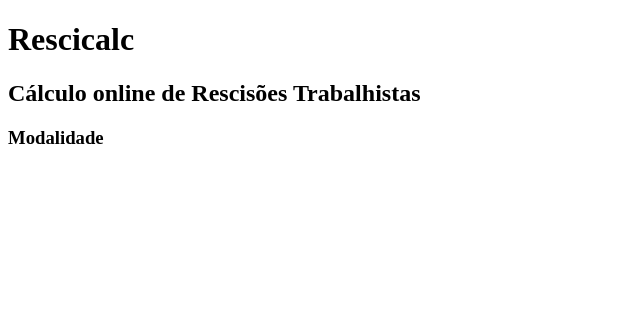
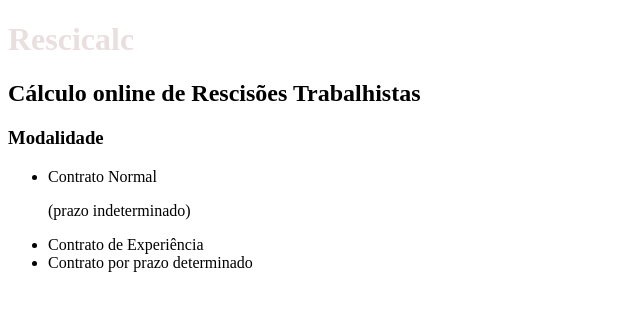
Before and after one commit to beneditobraga/Rescicalc, a plain HTML site: page index.html in a window 1280 px wide. Shown: the whole page, without its empty margins (0-640 px from the left). Drawn offline with Linux system fonts and the light colour scheme.

Commit message:
Styles
Creating styles and topics

```diff
--- a/index.html
+++ b/index.html
@@ -2,10 +2,23 @@
 <html lang="pt-BR">
     <head>
         <title>Rescicalc</title>
+            <style type="text/css">
+                .leftpanel {
+
+                }
+                .rightpanel {
+
+                }
+            </style>
             <body>
-                <h1>Rescicalc</h1>
+                <h1 style="color: rgb(233, 223, 223);">Rescicalc</h1>
                 <h2>Cálculo online de Rescisões Trabalhistas</h2>
                 <h3>Modalidade</h3>
+                <ul>
+                    <li>Contrato Normal <p>(prazo indeterminado)</p></li>
+                    <li>Contrato de Experiência</li>
+                    <li>Contrato por prazo determinado</li>
+                </ul>
             </body>
     </head>
 </html>
```
